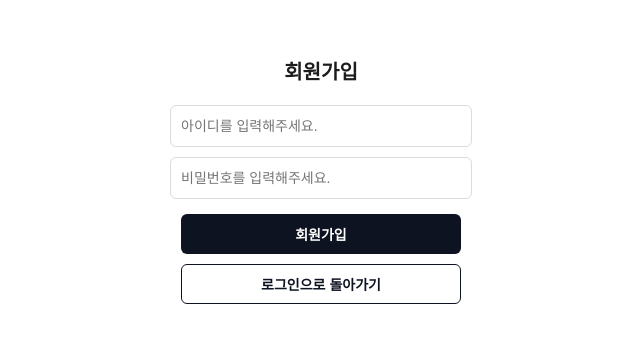
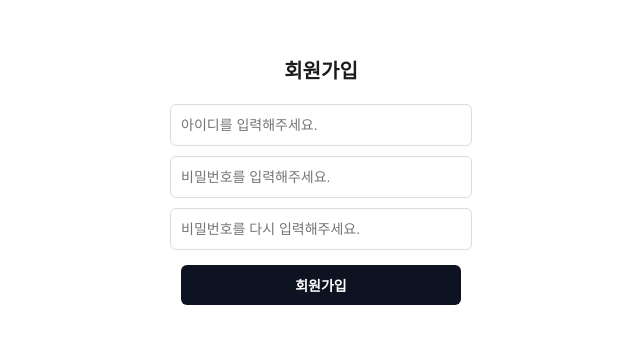
Before and after one commit to jsw4335/TODOLIST, a React (Create React App) app: page /signup in a window 1280 px wide. Shown: the part 228-572 px from the top of the page, without its empty margins (319-959 px from the left). Built offline with nearby package versions, Linux system fonts and the light colour scheme; no server answers.

Commit message:
회원가입 UI와 로직 일부 수정

```diff
--- a/src/pages/signup_page.jsx
+++ b/src/pages/signup_page.jsx
@@ -7,6 +7,8 @@ import { joinUser } from "../api/todo_api";
 export default function SignupPage() {
     const [login_id, setLoginId] = useState("");
     const [password, setPassword] = useState("");
+    const [confirmPassword, setConfirmPassword] = useState(""); // ✅ 추가
+    const [error, setError] = useState(""); // ✅ 추가 (에러 메시지)
     const navigate = useNavigate();
 
     const handleSignup = async () => {
@@ -14,6 +16,11 @@ export default function SignupPage() {
             alert("아이디와 비밀번호를 모두 입력해주세요.");
             return;
         }
+        if (password !== confirmPassword) {
+            setError("비밀번호가 일치하지 않습니다."); // ✅ 추가
+            return;
+        }
+
         try {
             const res = await joinUser(login_id, password);
             console.log("회원가입 응답:", res);
@@ -32,7 +39,6 @@ export default function SignupPage() {
     return (
         <div className="signup-page">
             <h2 className="signup-title">회원가입</h2>
-
             <input
                 type="text"
                 placeholder="아이디를 입력해주세요."
@@ -47,12 +53,21 @@ export default function SignupPage() {
                 onChange={(e) => setPassword(e.target.value)}
                 className="signup-input"
             />
-
+            <input
+                type="password"
+                placeholder="비밀번호를 다시 입력해주세요."
+                value={confirmPassword}
+                onChange={(e) => setConfirmPassword(e.target.value)}
+                className={`signup-input ${
+                    error === "비밀번호가 일치하지 않습니다."
+                        ? "input-error"
+                        : ""
+                }`}
+            />
+            {error && <p className="error-text">{error}</p>}{" "}
+            {/* ✅ 에러 표시 */}
             <button onClick={handleSignup} className="signup-btn">
                 회원가입
-            </button>
-            <button onClick={() => navigate("/")} className="login-btn">
-                로그인으로 돌아가기
             </button>
         </div>
     );
--- a/src/styles/signup_page.css
+++ b/src/styles/signup_page.css
@@ -42,19 +42,11 @@
     background-color: #1a2233;
 }
 
-.login-btn {
-    width: 280px;
-    height: 40px;
-    margin-top: 10px;
-    border: 1px solid #0d1321;
-    border-radius: 6px;
-    background-color: #ffffff;
-    color: #0d1321;
-    font-size: 14px;
-    font-weight: 600;
-    cursor: pointer;
+.error-text {
+    color: red;
+    font-size: 13px;
+    margin-top: 5px;
 }
-
-.login-btn:hover {
-    background-color: #f7f7f7;
+.input-error {
+    border: 1px solid red; /* ✅ 비밀번호 불일치 시 테두리 강조 */
 }
```
